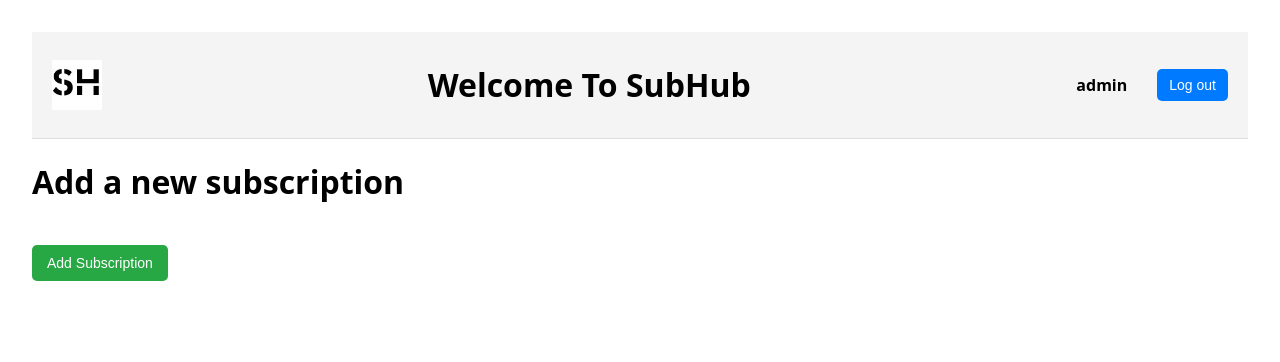
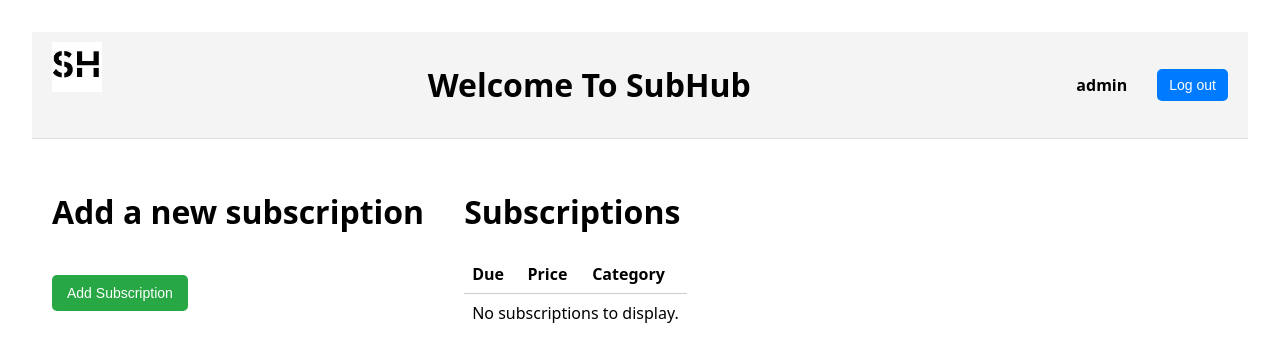
Before and after one commit to PaulineHansonChangedMyLife/SubHub, a Django app: page /subhub/ in a window 1280 px wide. Shown: the top 362 px of the page. Run offline with Django 5.2, Linux system fonts and the light colour scheme; a user stored in the database is signed in; data comes from the database, SQL or seed files in the repository; both versions use the stored data as it was after the commit.

Commit message:
Subscription table | Html and Css styling so that it only shows when it should

```diff
--- a/subhub/static/subhub/styles.css
+++ b/subhub/static/subhub/styles.css
@@ -2,12 +2,20 @@
 .header {
     display: flex;
     justify-content: space-between;
-    align-items: center;
+    align-items: flex;
     background-color: #f4f4f4;
     padding: 10px 20px;
     border-bottom: 1px solid #ddd;
 }
 
+.main {
+    display: flex;
+    margin-top: 20px;
+   /* justify-content: space-between; */
+    gap: 40px;
+    align-items: flex-start;
+    padding: 10px 20px;
+}
 /* Style for the logo in the header */
 .logo img {
     max-height: 50px;
--- a/subhub/templates/subhub/home.html
+++ b/subhub/templates/subhub/home.html
@@ -29,6 +29,7 @@
 
 
 <div class="main">
+    <div class ="addsub">
         <h1>Add a new subscription</h1>
     <!--  <form method="post">               REVIEW WHY THIS ONE DOESNT WORK
             {% csrf_token %}
@@ -41,7 +42,50 @@
         {{ form.as_p }}
         <button type="submit">Add Subscription</button>
         </form>
-
+    </div>
+    {% if current_app == "subhub" %}
+    <div class ="viewsubs">
+        <h1>Subscriptions</h1>
+        <div style="max-height: 300px; overflow-y: auto; margin-bottom: 16px;">
+            <table style="border-collapse: collapse; width: 100%;">
+                <thead>
+                    <tr>
+                        <th style="border-bottom: 1px solid #ccc; text-align: left; padding: 8px;">
+                            Due
+                        </th>
+                        <th style="border-bottom: 1px solid #ccc; text-align: left; padding: 8px;">
+                            Price
+                        </th>
+                        <th style="border-bottom: 1px solid #ccc; text-align: left; padding: 8px;">
+                            Category
+                        </th>
+                    </tr>
+                </thead>
+                <tbody>
+                {% for sub in subscriptions %}
+                    <tr>
+                        <td style="padding: 8px; border-bottom: 1px solid #eee;">
+                            {{ sub.due_date }}
+                        </td>
+                        <td style="padding: 8px; border-bottom: 1px solid #eee;">
+                            ${{ sub.price }}
+                        </td>
+                        <td style="padding: 8px; border-bottom: 1px solid #eee;">
+                            {{ sub.category }}
+                        </td>
+                    </tr>
+                {% empty %}
+                    <tr>
+                        <td colspan="3" style="padding: 8px;">
+                            No subscriptions to display.
+                        </td>
+                    </tr>
+                {% endfor %}
+            </tbody>
+            </table>
+        </div>
+    </div>
+    {% endif %}
 </div>
 </body>
 </html>
--- a/subhub/views.py
+++ b/subhub/views.py
@@ -4,7 +4,7 @@
 
 from django.shortcuts import render
 from django.contrib.auth.decorators import login_required
-#from .models import Subscription
+from .models import Subscription
 from .forms import addsubscriptionform
 
 
@@ -22,7 +22,16 @@
 
 @login_required(login_url='users:login')
 def home(request):
-    return render(request, "subhub/home.html", {"current_app": "subhub"}) # Current app added to return so we can determine what page we are on
+    current_app = "subhub"
+    subscriptions = Subscription.objects.filter(
+        user=request.user
+    ).order_by('-due_date')
+
+    context = {
+        'current_app' : current_app,
+        'subscriptions' : subscriptions,
+    }
+    return render(request, "subhub/home.html", context) # Current app added to return so we can determine what page we are on
 
 @login_required
 def signinmessage():
```
Also changed, not shown: db.sqlite3. Lines whose indentation alone changed are shown as unchanged.
